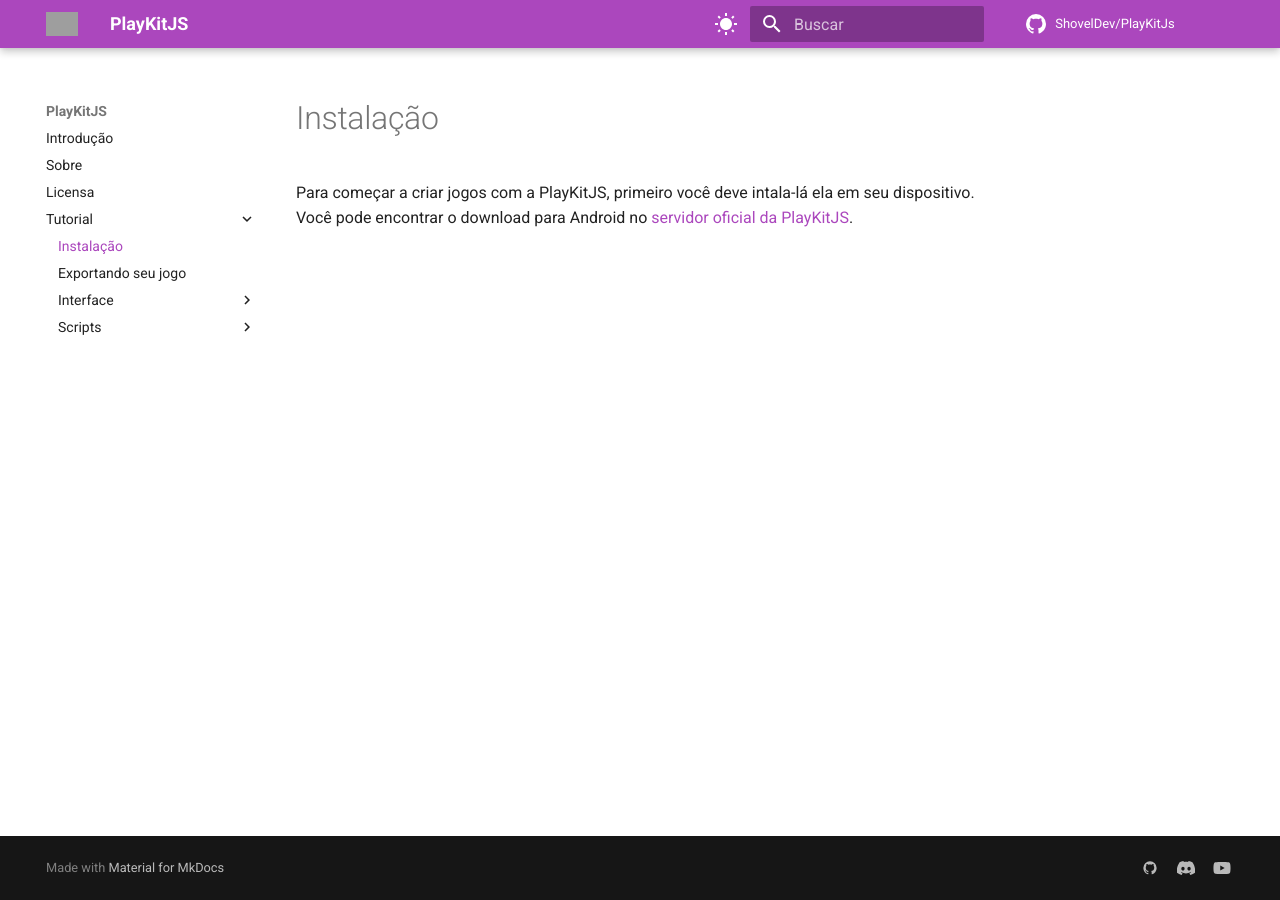
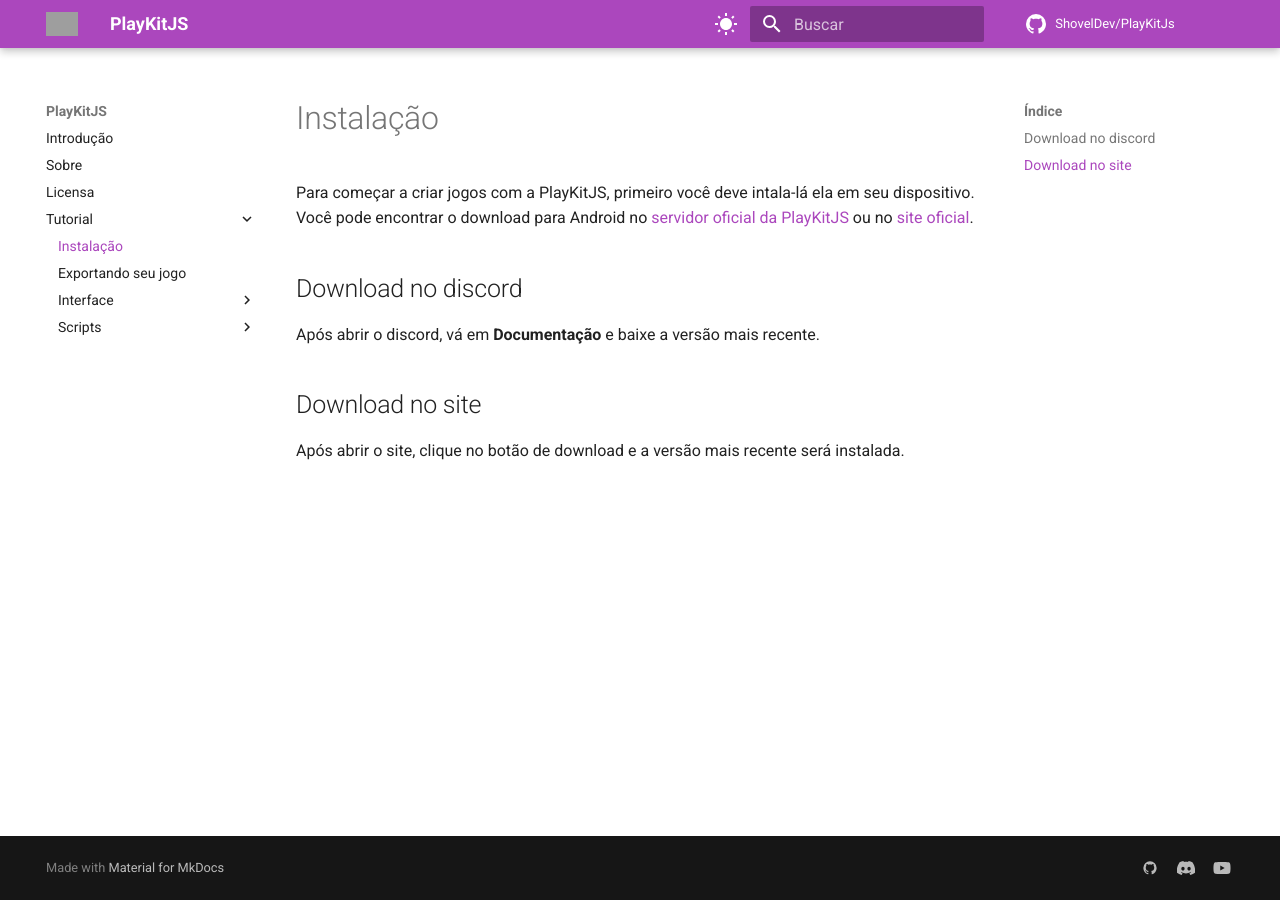
Before and after one commit to Lobooooooo14/docs-PlayKitJS, an MkDocs documentation site: the page built from docs/tutorial/index.md, in a window 1280 px wide. Built offline with MkDocs 1.6.1 and Material for MkDocs 9.7.7, drawn with Linux system fonts in a browser that asks for light colours; comment, search, counter and statistics services are not loaded; grey boxes are pictures that could not be loaded.

Commit message:
index.md

```diff
--- a/docs/tutorial/index.md
+++ b/docs/tutorial/index.md
@@ -1,3 +1,11 @@
 # Instalação
 
-Para começar a criar jogos com a PlayKitJS, primeiro você deve intala-lá ela em seu dispositivo. Você pode encontrar o download para Android no [servidor oficial da PlayKitJS](https://discord.gg/fjHrAkzWqG).
+Para começar a criar jogos com a PlayKitJS, primeiro você deve intala-lá ela em seu dispositivo. Você pode encontrar o download para Android no [servidor oficial da PlayKitJS](https://discord.gg/fjHrAkzWqG) ou no [site oficial](playkitjs.netlify.app/).
+
+## Download no discord
+
+Após abrir o discord, vá em **Documentação** e baixe a versão mais recente.
+
+## Download no site
+
+Após abrir o site, clique no botão de download e a versão mais recente será instalada.
```
